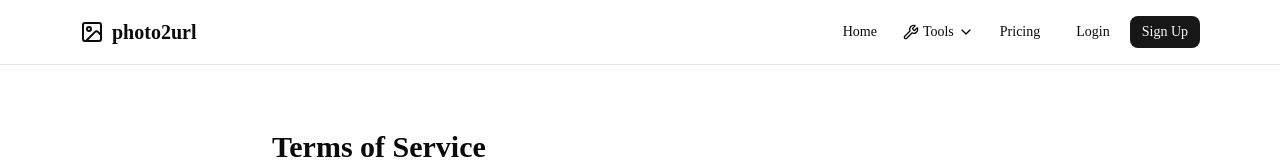
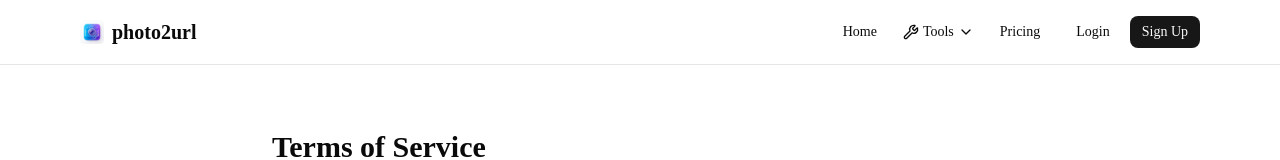
Before and after one commit to liaodingjiu/photo2url, a Next.js app: page /en/terms in a window 1280 px wide. Shown: the top 160 px of the page. Built offline with nearby package versions, Linux system fonts and the light colour scheme; no server answers.

Commit message:
assets: replace navbar icon with custom logo

```diff
--- a/components/Navbar.tsx
+++ b/components/Navbar.tsx
@@ -9,7 +9,7 @@ import {
   DropdownMenuItem,
   DropdownMenuTrigger,
 } from "@/components/ui/dropdown-menu";
-import { Image, ChevronDown, Wrench } from "lucide-react";
+import { ChevronDown, Wrench } from "lucide-react";
 import type { Dictionary } from "@/lib/i18n";
 
 export default function Navbar({ dict }: { dict?: Dictionary }) {
@@ -21,7 +21,12 @@ export default function Navbar({ dict }: { dict?: Dictionary }) {
       <div className="mx-auto flex h-16 max-w-6xl items-center justify-between px-4">
         {/* Logo */}
         <Link href="/" className="flex items-center gap-2 font-bold text-xl">
-          <Image className="h-6 w-6" />
+          <img
+            src="/logo.png"
+            srcSet="/logo@2x.png 2x"
+            alt="photo2url"
+            className="h-6 w-6 rounded"
+          />
           <span>photo2url</span>
         </Link>
 
```
Also changed, not shown: public/logo.png (added), public/logo@2x.png (added).
